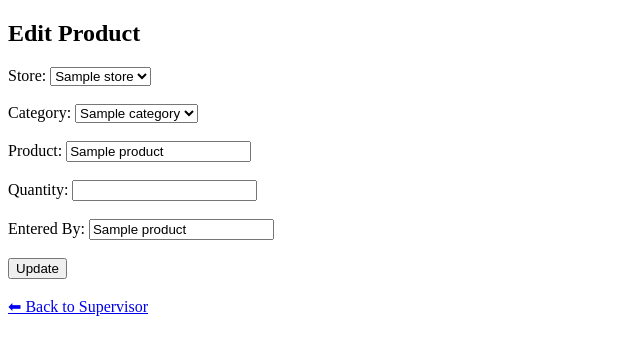
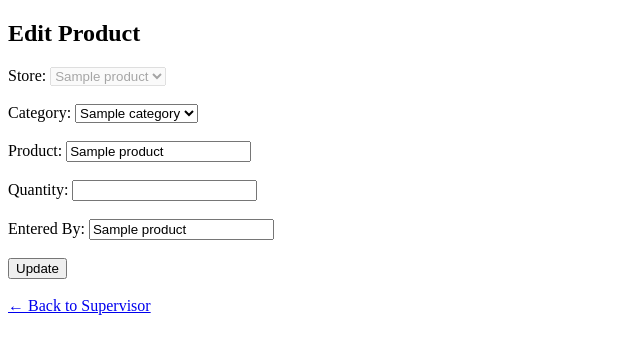
Before and after one commit to hetshah8100/inventory-system, a Flask app: template templates/edit.html in a window 1280 px wide. Shown: the top 355 px of the page, without its empty margins (0-640 px from the left). Run offline with Flask 3, Linux system fonts and the light colour scheme; the template is opened without the code that fills it: most values are stand-ins (such as "Sample title", 1, 10 or a date in 2020); some libraries are stand-ins or nearby versions.

Commit message:
Update edit.html

```diff
--- a/templates/edit.html
+++ b/templates/edit.html
@@ -8,34 +8,42 @@
 <h2>Edit Product</h2>
 
 <form method="post">
+
     <label>Store:</label>
-    <select name="store">
-        {% for s in stores %}
-            <option value="{{ s }}" {% if s == product[1] %}selected{% endif %}>{{ s }}</option>
-        {% endfor %}
-    </select><br><br>
+    <select name="store" disabled>
+        <option selected>{{ product[2] }}</option>
+    </select>
+    <br><br>
 
     <label>Category:</label>
     <select name="category">
         {% for c in categories %}
-            <option value="{{ c }}" {% if c == product[2] %}selected{% endif %}>{{ c }}</option>
+        <option value="{{ c }}" {% if c == product[3] %}selected{% endif %}>
+            {{ c }}
+        </option>
         {% endfor %}
-    </select><br><br>
+    </select>
+    <br><br>
 
     <label>Product:</label>
-    <input type="text" name="product" value="{{ product[3] }}" required><br><br>
+    <input type="text" name="product" value="{{ product[4] }}" required>
+    <br><br>
 
+    <!-- ✅ FIX IS HERE -->
     <label>Quantity:</label>
-    <input type="number" name="quantity" value="{{ product[4] }}" required><br><br>
+    <input type="number" name="quantity" value="{{ product[5] }}" required>
+    <br><br>
 
     <label>Entered By:</label>
-    <input type="text" name="entered_by" value="{{ product[5] }}" required><br><br>
+    <input type="text" name="entered_by" value="{{ product[6] }}" required>
+    <br><br>
 
     <button type="submit">Update</button>
+
 </form>
 
 <br>
-<a href="/supervisor">⬅ Back to Supervisor</a>
+<a href="{{ url_for('supervisor') }}">← Back to Supervisor</a>
 
 </body>
 </html>
```
